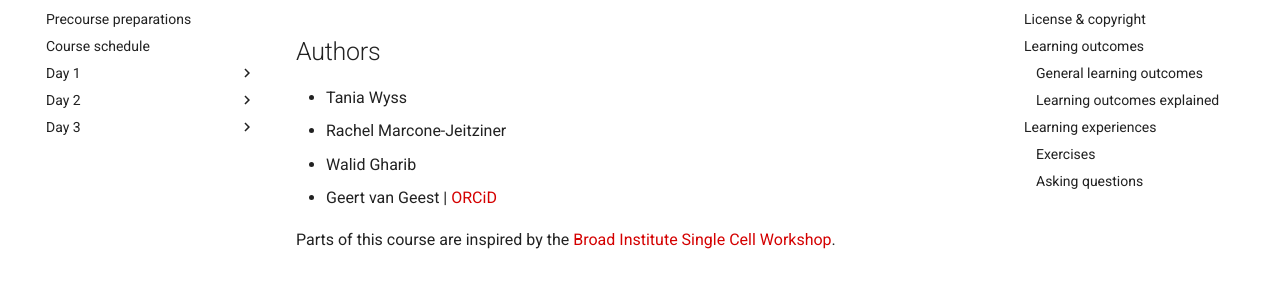
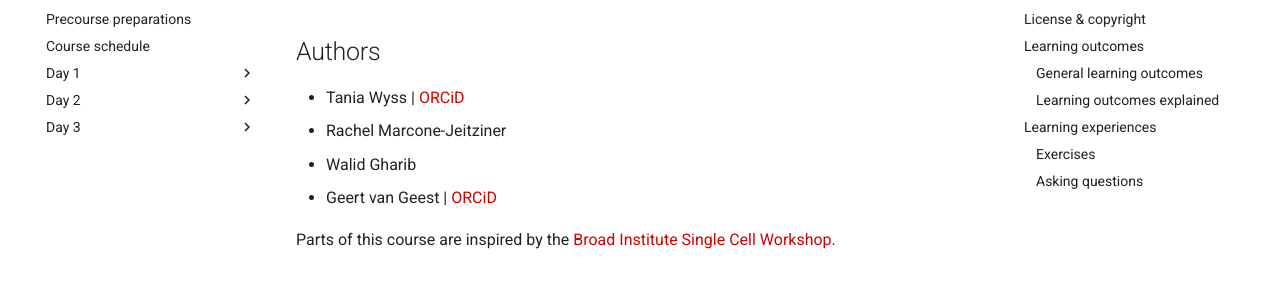
Before and after one commit to sib-swiss/single-cell-training, an MkDocs documentation site: the page built from docs/index.md, in a window 1280 px wide and 900 px high. Shown: the part 146-427 px from the top of the window. Built offline with MkDocs 1.6.1 and Material for MkDocs 9.7.7, drawn with Linux system fonts in a browser that asks for light colours; comment, search, counter and statistics services are not loaded; the version menu is left out.

Commit message:
added orcid

```diff
--- a/docs/index.md
+++ b/docs/index.md
@@ -1,7 +1,7 @@
 
 ## Authors
 
-- Tania Wyss
+- Tania Wyss | [ORCiD](https://orcid.org/0000-0003-2641-0895)
 - Rachel Marcone-Jeitziner
 - Walid Gharib
 - Geert van Geest | [ORCiD](https://orcid.org/0000-0002-1561-078X)
```
